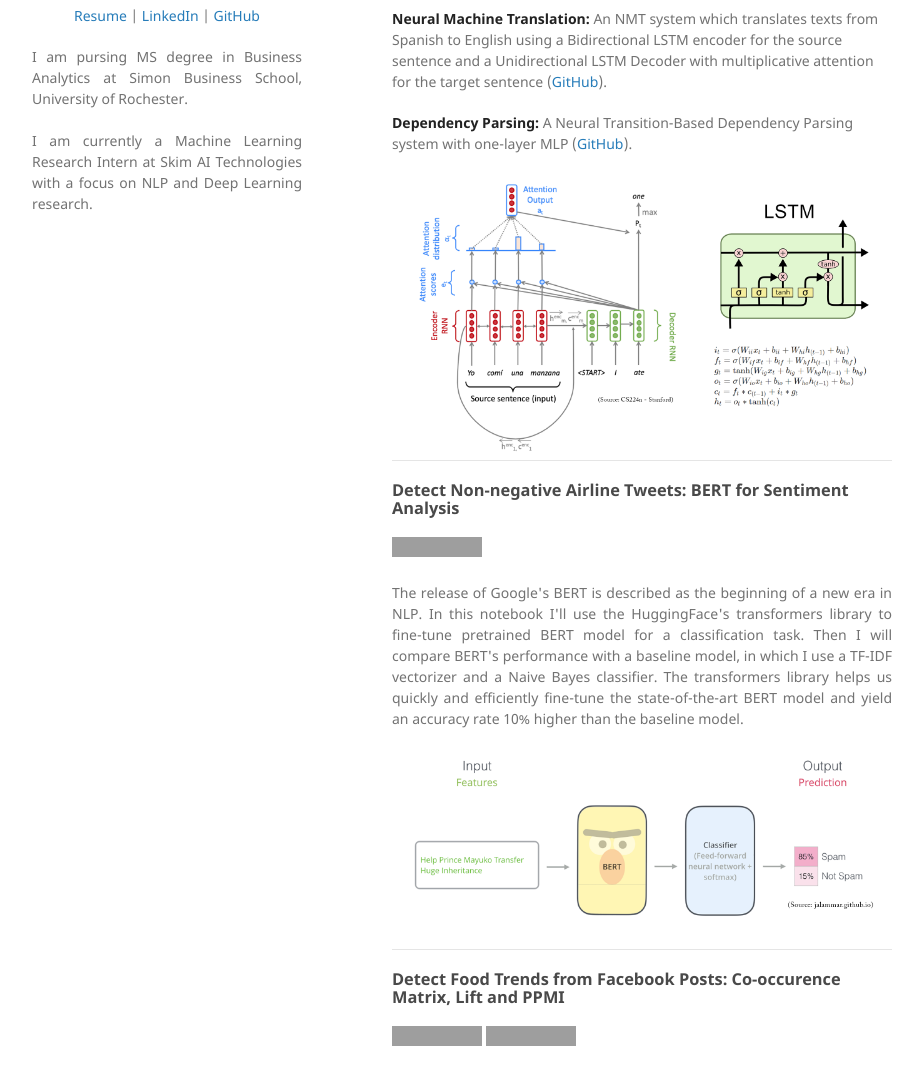
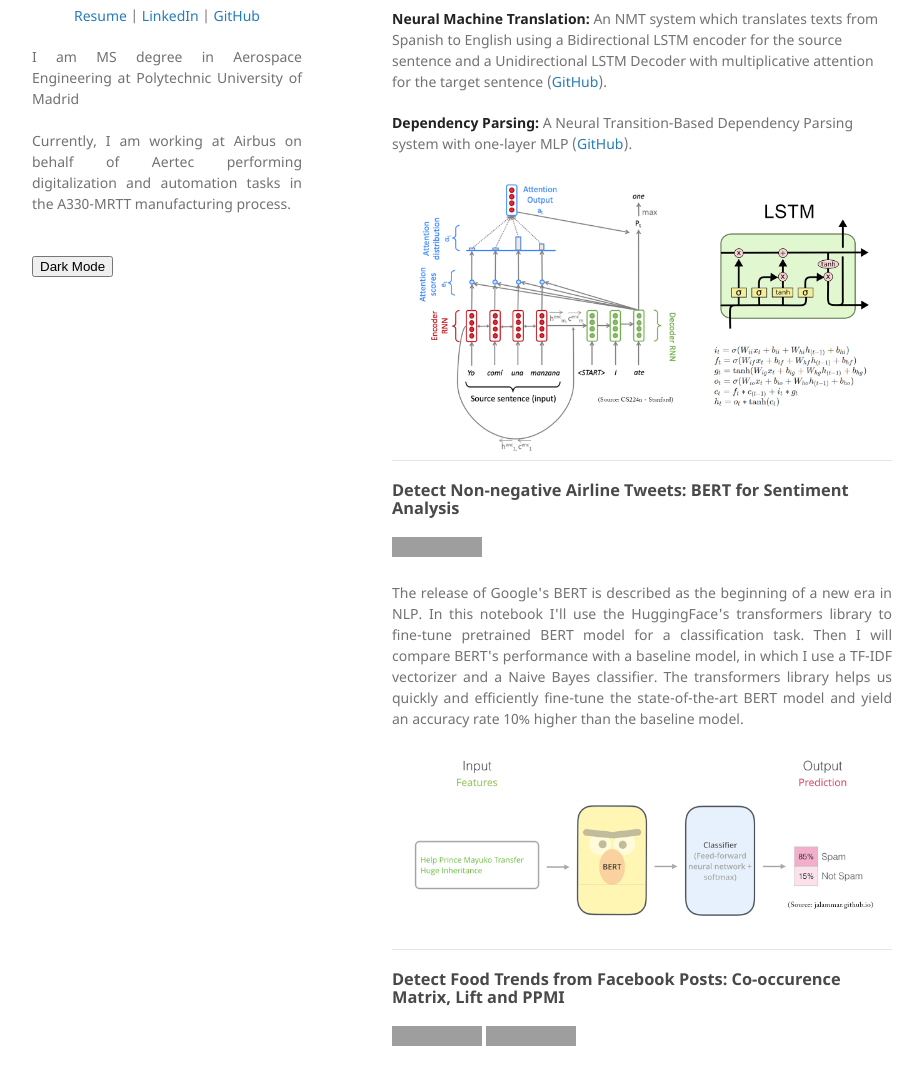
Before and after one commit to fjguillen-96/fjguillen-96.github.io, a Jekyll site: the page built from index.md, in a window 1280 px wide and 1400 px high. Shown: the part 331-1400 px from the top of the window, without its empty margins (178-1101 px from the left). Built offline with Jekyll 4.4.1, drawn with Linux system fonts in a browser that asks for light colours; our own code applies the rules of GitHub Pages for plain Markdown files; grey boxes are pictures that could not be loaded.

Commit message:
modified:   _config.yml 	modified:   _layouts/default.html

```diff
--- a/_config.yml
+++ b/_config.yml
@@ -10,11 +10,10 @@ description:
   </p>
 
   <p align="justify">
-  I am pursing MS degree in Business Analytics at Simon Business School, University of Rochester.
+  I am MS degree in Aerospace Engineering at Polytechnic University of Madrid
   <br><br>
-  I am currently a Machine Learning Research Intern at Skim AI Technologies with a focus on NLP and Deep Learning research.
+  Currently, I am working at Airbus on behalf of Aertec performing digitalization and automation tasks in the A330-MRTT manufacturing process.
   <br><br>
   </p>
 
 theme: jekyll-theme-minimal
-google_analytics: UA-145578661-1 # Google Analytics tracking ID
--- a/_layouts/default.html
+++ b/_layouts/default.html
@@ -10,6 +20,14 @@
     <!--[if lt IE 9]>
     <script src="https://cdnjs.cloudflare.com/ajax/libs/html5shiv/3.7.3/html5shiv.min.js"></script>
     <![endif]-->
+
+    <style>
+      .dark-mode {
+        background-color: #1a1a1a;
+        color: #fff;
+      }
+    </style>
+
   </head>
   <body>
     <div class="wrapper">
@@ -29,6 +47,9 @@
           <li><a href="{{ site.github.repository_url }}">View On <strong>GitHub</strong></a></li>
         </ul>
         {% endif %}
+
+        <button id="dark-mode-button" onclick="toggleDarkMode()">Dark Mode</button>
+
       </header>
       <section>
 
```
Also changed, not shown: other parts of _layouts/default.html (+10 -0 lines).
